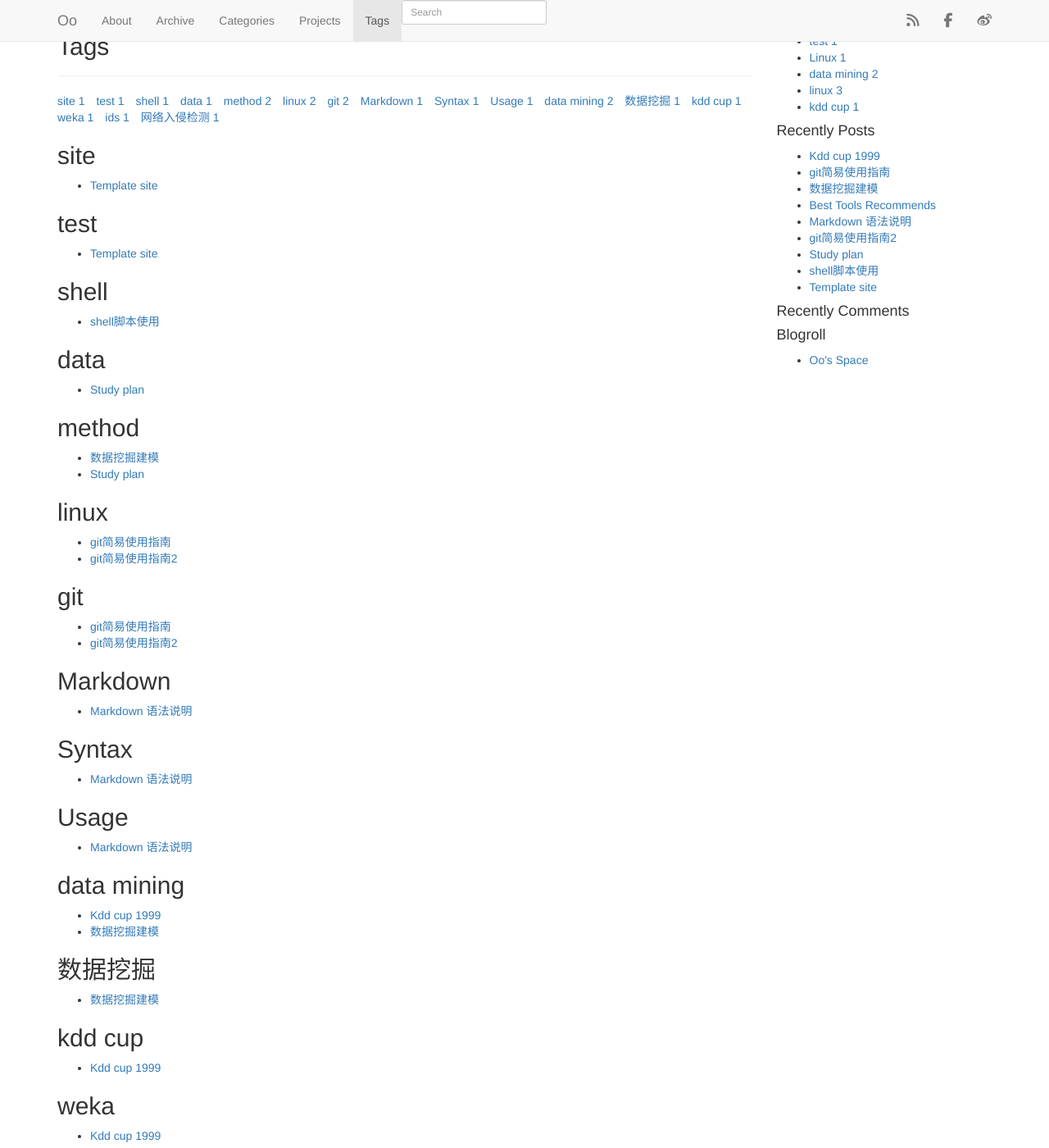
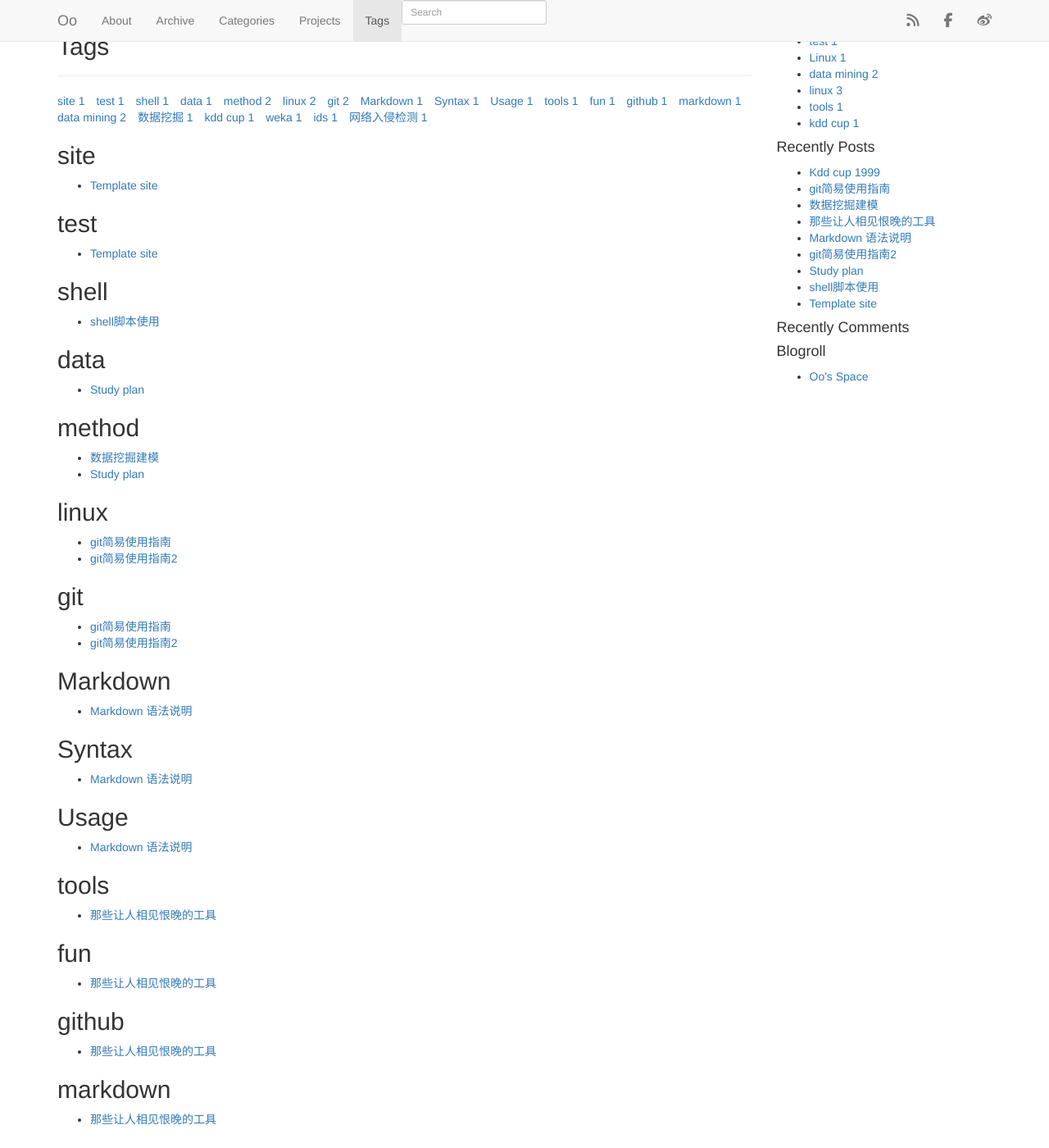
Before and after one commit to anicy/anicy.github.io, a Jekyll site: the page built from tags.html, in a window 1280 px wide and 1400 px high. Shown: the whole window at 82% size. Built offline with Jekyll 4.4.1, drawn with Linux system fonts in a browser that asks for light colours; nearby versions of some CDN libraries; library files that are not in the unit come from our copies; Markdown is read by kramdown in place of the engine named in the settings; comment, search, counter and statistics services are not loaded.

Commit message:
Update 2014-08-20-best-tools-recommends.md

```diff
--- a/_posts/2014-08-20-best-tools-recommends.md
+++ b/_posts/2014-08-20-best-tools-recommends.md
@@ -1,5 +1,15 @@
+---
+layout: post
+title: "那些让人相见恨晚的工具"
+description: "那些让人相见恨晚的工具,根本停不下来..."
+keywords: tools,fun,github,markdown
+category: tools
+tags: [tools,fun,github,markdown]
+---
+
+
 ### 那些让人相见恨晚的工具
-@(MarkDownFree)[tools|web|web]
+
 
 有没有哪些工具让你觉得一用上就根本停不下来？有没有一种感叹 为什么没有早点发现它们...
 下面是我自己用过的一些工具，以后还会继续补充...
@@ -8,7 +18,7 @@
 
 2. 印象笔记   多平台同步+网页裁剪
 3. 马克飞象   所见即所得,使用 [markdown语法](http://dcycome.vicp.net/linux/2014-08/markdown-sys.html)书写，专注于写作，不用关心排版真心就是停不下来,这篇文章就是用md写的，关键是还能直接粘贴图片，感谢万能的md
-![pic]({{ site.qiniudn }}/images/md.png)
+![pic]({{ site.qiniudn }}/images/mk.png)
 
 4. git 作为一名"艺术家"(not a coder) 不知道git实在是不知道该怎么表达我此刻的心情，这么优秀的
 作品，你值得去欣赏. 附上[git简易参考指南](http://dcycome.vicp.net/linux/2014-08/git-bak.html)科普一下。建议在linux下使用，win的那么客户端能做的事情实在是太少了。
```
